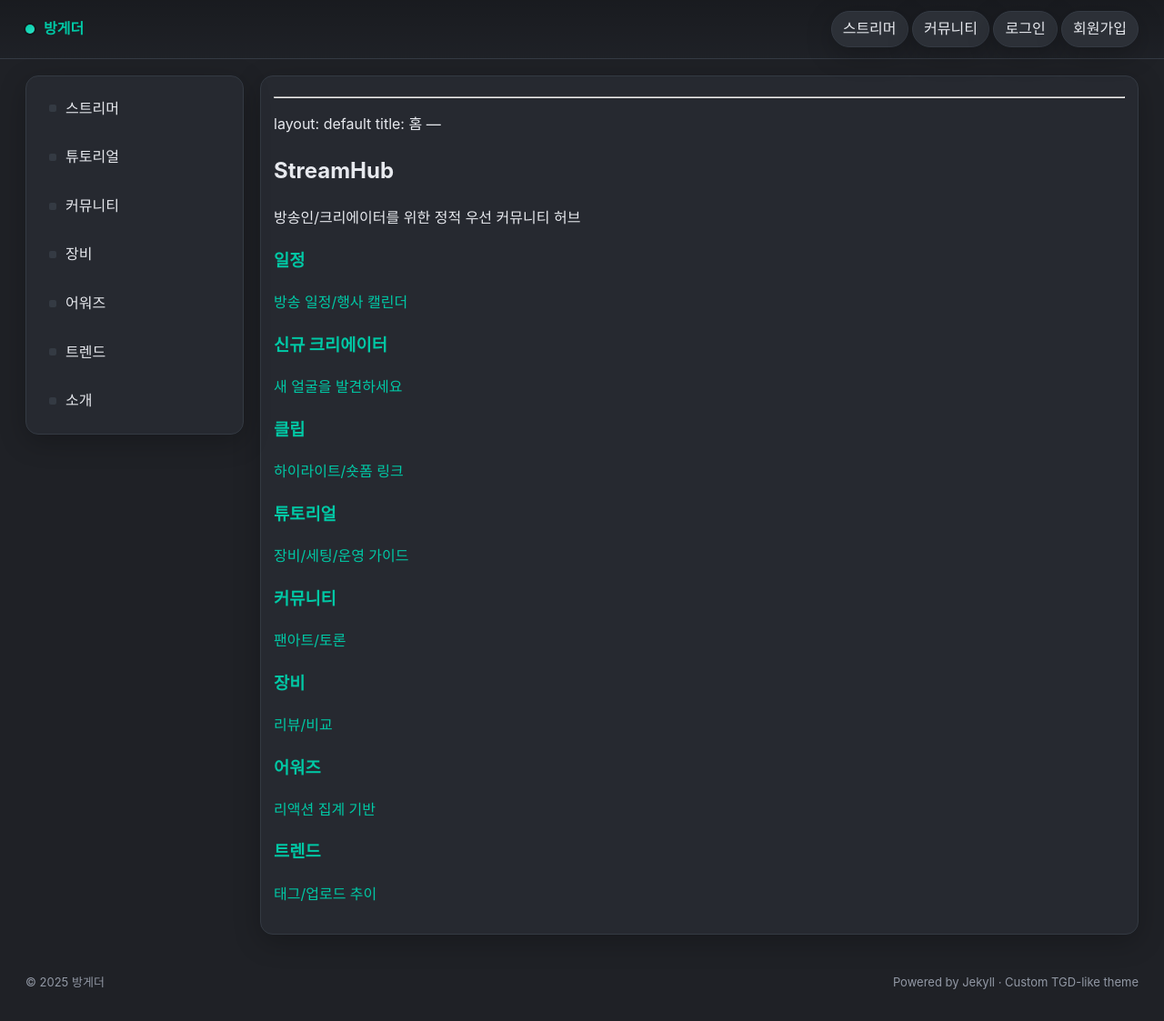
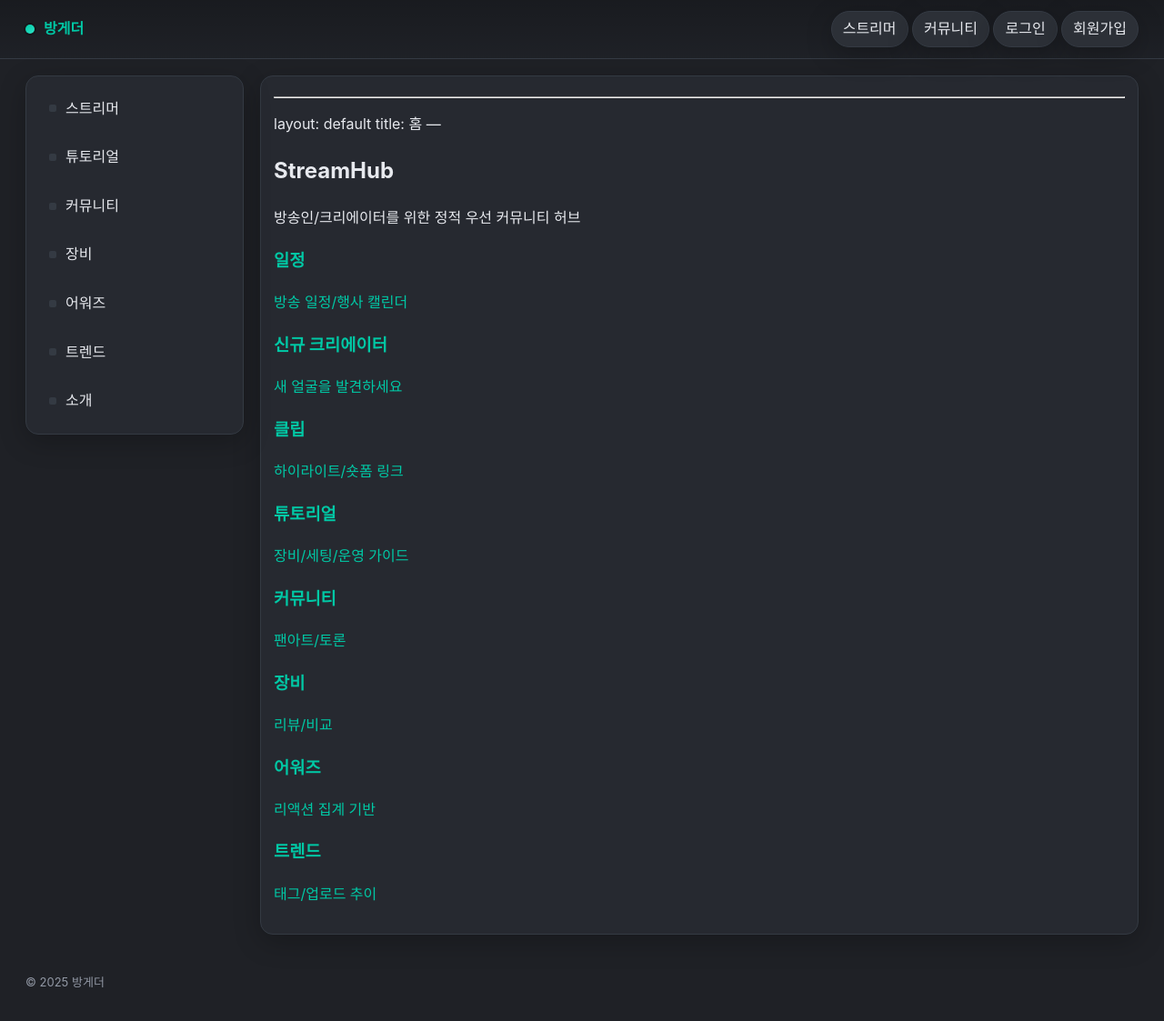
Before and after one commit to junggyeol4444/junggyeol4444.github.io, a Jekyll site: the page built from index.md, in a window 1280 px wide and 1123 px high. Shown: the whole window at 91% size. Built offline with Jekyll 4.4.1, drawn with Linux system fonts in a browser that asks for light colours; our own code applies the rules of GitHub Pages for plain Markdown files; a script that is not in the unit is left out.

Commit message:
Add files via upload

```diff
--- a/_includes/footer.html
+++ b/_includes/footer.html
@@ -1,12 +1,16 @@
 
-<div class="footer-inner">
-  <div class="footer-left">
-    <p>&copy; <span id="y"></span> {{ site.title }} — 정적 우선 · Zero-secret</p>
+<footer class="tgd-footer">
+  <div>© {{ site.time | date: '%Y' }} {{ site.title }}</div>
+  <div>
+    {%- if site.footer_text -%}
+      {{ site.footer_text }}
+    {%- else -%}
+      <!-- Set 'footer_text' in _config.yml to customize -->
+    {%- endif -%}
+    {%- if site.footer_links and site.footer_links.size > 0 -%}
+      {%- for l in site.footer_links -%}
+        · <a href="{{ l.url }}">{{ l.text }}</a>
+      {%- endfor -%}
+    {%- endif -%}
   </div>
-  <div class="footer-right">
-    <a href="{{ '/out/schedule.ics' | relative_url }}">ICS</a> ·
-    <a href="{{ '/out/schedule.rss' | relative_url }}">일정 RSS</a> ·
-    <a href="{{ '/out/clips.rss' | relative_url }}">클립 RSS</a>
-  </div>
-</div>
-<script>document.getElementById('y').textContent = new Date().getFullYear()</script>
+</footer>
--- a/_layouts/default.html
+++ b/_layouts/default.html
@@ -16,7 +16,6 @@
         <div class="tgd-top-actions">
           <a href="{{ '/creators/' | relative_url }}" class="btn">스트리머</a>
           <a href="{{ '/community/' | relative_url }}" class="btn">커뮤니티</a>
-          <!-- Static auth links; JS will swap to '마이페이지' if 로그인 상태 -->
           <span id="top-auth-links"><a class="btn" href="{{ '/auth/login/' | relative_url }}">로그인</a> <a class="btn" href="{{ '/auth/signup/' | relative_url }}">회원가입</a></span>
         </div>
       </div>
@@ -46,10 +45,7 @@
       </main>
     </div>
 
-    <footer class="tgd-footer">
-      <div>&copy; {{ site.time | date: '%Y' }} {{ site.title }}</div>
-      <div>Powered by Jekyll · Custom TGD-like theme</div>
-    </footer>
+    {% include footer.html %}
     <script src="{{ '/assets/js/tgd.js' | relative_url }}"></script>
     <script src="{{ '/assets/js/auth.config.js' | relative_url }}"></script>
     <script type="module" src="{{ '/assets/js/auth.js' | relative_url }}"></script>
```
Also changed, not shown: README_BRANDING_GUARD.md (added).
